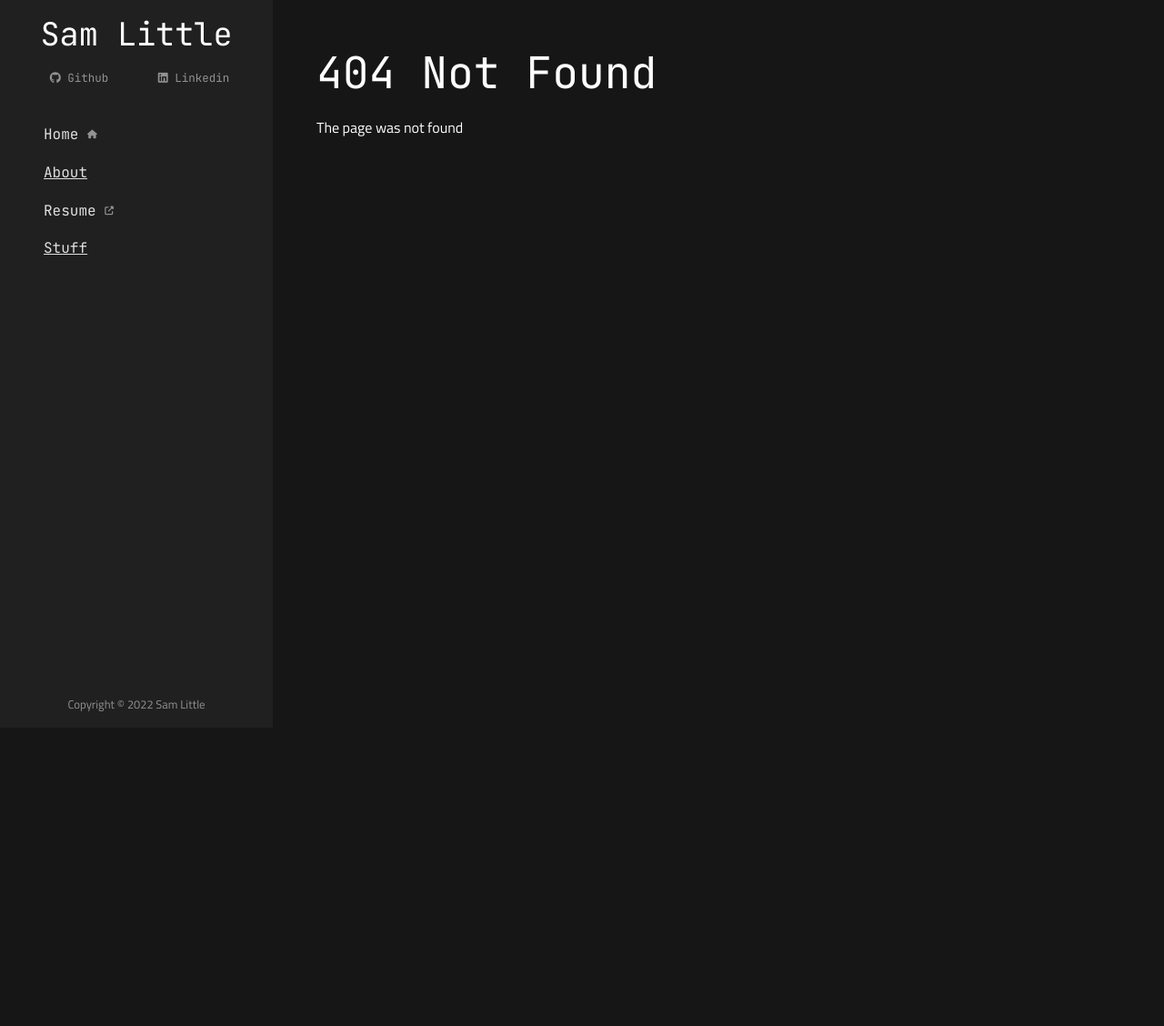
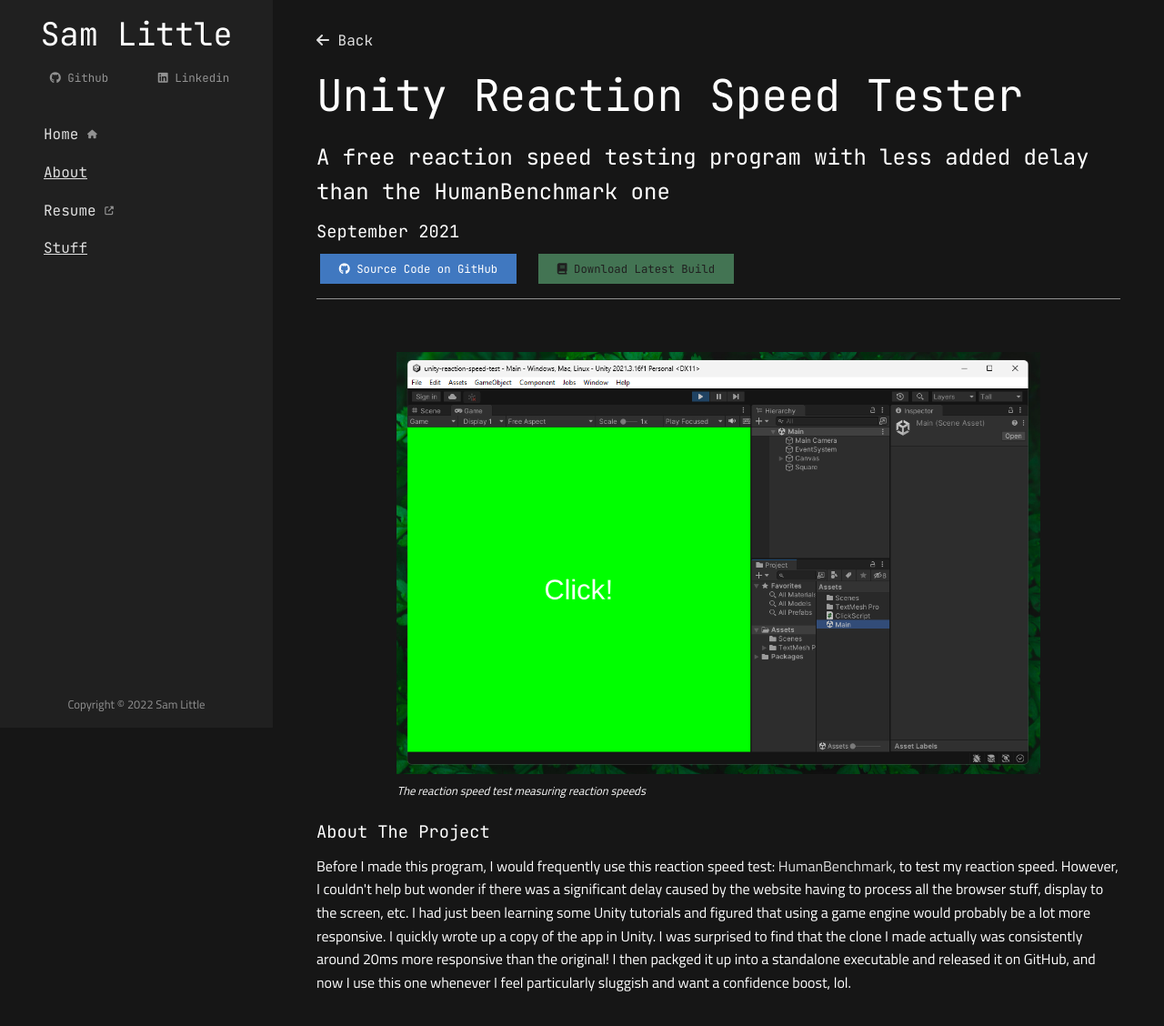
Before and after one commit to kagutaba256/personal, a React (Create React App) app: page /projects/unity-reaction-speed-test in a window 1280 px wide. Before the commit this address had no page. Shown: the top 1128 px of the page at 91% size. Before the commit the page ends 800 px from the top, so only its background shows below. Built offline with nearby package versions, Linux system fonts and the light colour scheme.

Commit message:
unity reaction speed test

```diff
--- a/src/App.tsx
+++ b/src/App.tsx
@@ -11,6 +11,9 @@
 import Perception from './components/pages/projects/Perception'
 import Ruperf from './components/pages/projects/Ruperf'
 
+// Stuff
+import UnityReactionSpeedTest from './components/pages/projects/UnityReactionSpeedTest'
+
 function App() {
   return (
     <div>
@@ -23,6 +26,11 @@
           {/* Projects */}
           <Route path='/projects/perception' element={<Perception />} />
           <Route path='/projects/ruperf' element={<Ruperf />} />
+          {/* Stuff */}
+          <Route
+            path='/projects/unity-reaction-speed-test'
+            element={<UnityReactionSpeedTest />}
+          />
           {/* 404 */}
           <Route path='*' element={<NotFound />} />
         </Routes>
--- a/src/components/data/stuff.json
+++ b/src/components/data/stuff.json
@@ -1,32 +1,11 @@
 {
   "stuff": [
     {
-      "title": "Name",
-      "description": "Lorem ipsum dolor sit amet consectetur, adipisicing elit. Accusamus quia alias commodi aspernatur autem sed nam veniam, optio earum. Cum tempora quam veritatis accusamus et tenetur fugit dolores, vel ullam!",
+      "title": "Unity Reaction Speed Test",
+      "description": "A simple reaction speed test made in Unity, based on the one from HumanBenchmark. Running the test in a browser adds a small delay, so, out of curiosity, I decided to make this version in Unity which is a bit faster.",
       "link": "google.com",
-      "picture": "https://via.placeholder.com/512",
-      "slug": "dks"
-    },
-    {
-      "title": "Name",
-      "description": "Lorem ipsum dolor sit amet consectetur, adipisicing elit. Accusamus quia alias commodi aspernatur autem sed nam veniam, optio earum. Cum tempora quam veritatis accusamus et tenetur fugit dolores, vel ullam!",
-      "link": "google.com",
-      "picture": "https://via.placeholder.com/512",
-      "slug": "1qwer"
-    },
-    {
-      "title": "Name",
-      "description": "Lorem ipsum dolor sit amet consectetur, adipisicing elit. Accusamus quia alias commodi aspernatur autem sed nam veniam, optio earum. Cum tempora quam veritatis accusamus et tenetur fugit dolores, vel ullam!",
-      "link": "google.com",
-      "picture": "https://via.placeholder.com/512",
-      "slug": "329"
-    },
-    {
-      "title": "Name",
-      "description": "Lorem ipsum dolor sit amet consectetur, adipisicing elit. Accusamus quia alias commodi aspernatur autem sed nam veniam, optio earum. Cum tempora quam veritatis accusamus et tenetur fugit dolores, vel ullam!",
-      "link": "google.com",
-      "picture": "https://via.placeholder.com/512",
-      "slug": "asd"
+      "picture": "/assets/projects/unity-reaction-speed-test/unity-reaction-speed-test-thumbnail.png",
+      "slug": "unity-reaction-speed-test"
     }
   ]
 }
--- /dev/null
+++ b/src/components/pages/projects/UnityReactionSpeedTest.tsx
@@ -0,0 +1,88 @@
+import React from 'react'
+import { Link } from 'react-router-dom'
+import Content from '../../layout/Content'
+
+function UnityReactionSpeedTest() {
+  return (
+    <Content>
+      <div className='container' id='unity-reaction-speed-test'>
+        <div className='back-button'>
+          <Link to='/projects'>
+            <i className='fas fa-arrow-left' /> <span>Back</span>
+          </Link>
+        </div>
+        <div className='project'>
+          <h1>Unity Reaction Speed Tester</h1>
+          <h2>A free reaction speed testing program with less added delay than the HumanBenchmark one</h2>
+          <h3>September 2021</h3>
+          <div className='links'>
+            <ul>
+              <li>
+                <div className='github'>
+                  <a
+                    title='https://github.com/kagutaba256/unity-reaction-speed-test'
+                    href='https://github.com/kagutaba256/unity-reaction-speed-test'
+                    target='_blank'
+                    rel='noopener noreferrer'
+                    className='btn'
+                  >
+                    <i className='fab fa-github' />{' '}
+                    <span className='text'>Source Code on GitHub</span>
+                  </a>
+                </div>
+              </li>
+              <li>
+                <div className='docs'>
+                  <a
+                    title='https://github.com/kagutaba256/unity-reaction-speed-test/releases'
+                    href='https://github.com/kagutaba256/unity-reaction-speed-test/releases'
+                    target='_blank'
+                    rel='noopener noreferrer'
+                    className='btn'
+                  >
+                    <i className='fas fa-book' />{' '}
+                    <span className='text'>Download Latest Build</span>
+                  </a>
+                </div>
+              </li>
+            </ul>
+          </div>
+          <div className='line' />
+          <br />
+
+          <div className='screenshot'>
+            <img
+              src='/assets/projects/unity-reaction-speed-test/unity-reaction-speed-screenshot1.png'
+              alt='Unity Reaction Speed Test'
+            />
+            <p className='caption'>
+              The reaction speed test measuring reaction speeds
+            </p>
+          </div>
+
+          <h3 id='about'>About The Project</h3>
+          <p>
+            Before I made this program, I would frequently use this reaction speed test: {' '}
+            <a
+              href='https://humanbenchmark.com/tests/reactiontime'
+              target='_blank'
+              rel='noopener noreferrer'
+            >
+              HumanBenchmark
+            </a>
+            , to test my reaction speed. However, I couldn't help but wonder if there was a
+            significant delay caused by the website having to process all the browser stuff, display
+            to the screen, etc. I had just been learning some Unity tutorials and figured that using
+            a game engine would probably be a lot more responsive. I quickly wrote up
+            a copy of the app in Unity. I was surprised to find that the clone I made actually
+            was consistently around 20ms more responsive than the original! I then packged it up into a standalone
+            executable and released it on GitHub, and now I use this one whenever I feel particularly
+            sluggish and want a confidence boost, lol.
+          </p>
+        </div>
+      </div>
+    </Content>
+  )
+}
+
+export default UnityReactionSpeedTest
```
Also changed, not shown: public/assets/projects/unity-reaction-speed-test/unity-reaction-speed-screenshot1.png (added), public/assets/projects/unity-reaction-speed-test/unity-reaction-speed-test-thumbnail.png (added).
